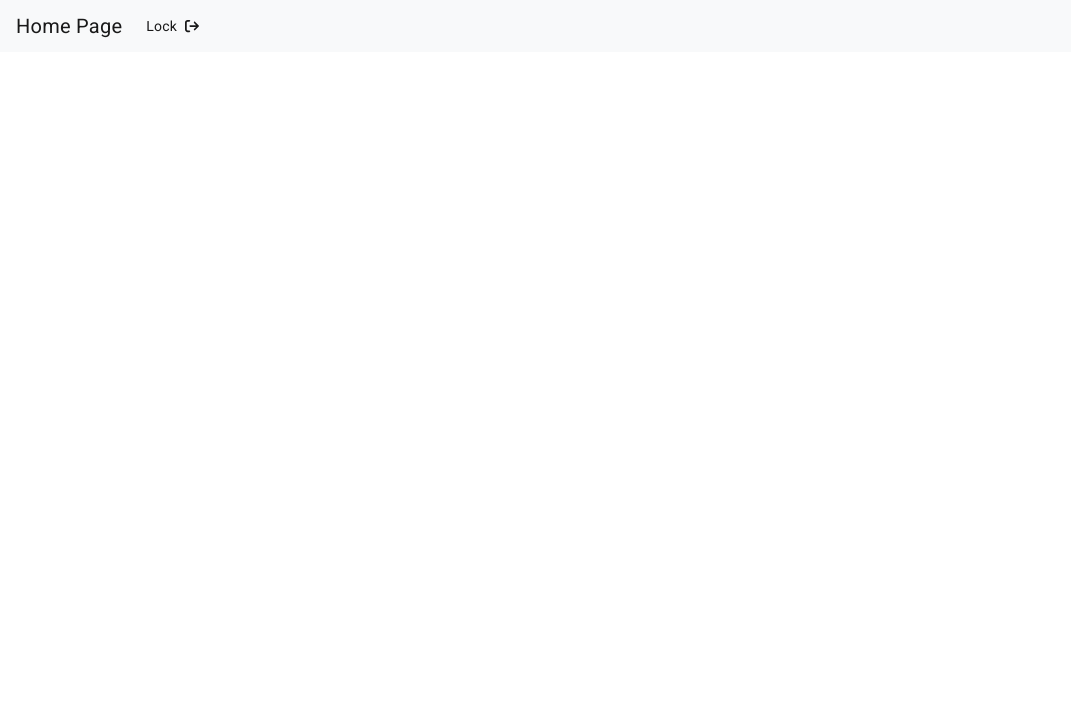
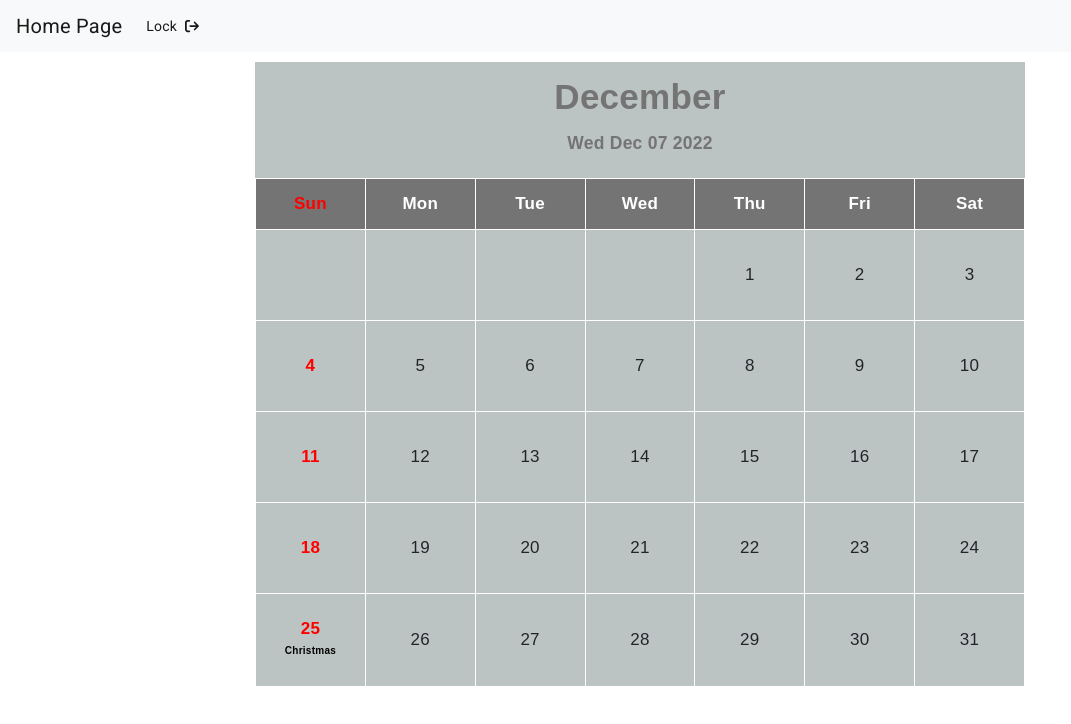
Before and after one commit to SivinSaji/angular-sample-project, an Angular app: page /calender in a window 1280 px wide. Before the commit this address led to /. Shown: the top 724 px of the page, without its empty margins (0-1071 px from the left). Built offline with nearby package versions, Linux system fonts and the light colour scheme; sample sign-in values are in the browser's storage.

Commit message:
Desighned calender using html and css

```diff
--- a/src/app/app-routing.module.ts
+++ b/src/app/app-routing.module.ts
@@ -2,6 +2,7 @@ import { NgModule } from '@angular/core';
 import { RouterModule, Routes } from '@angular/router';
 import { LoginComponent } from './login/login.component';
 import { HomeComponent } from './home/home.component';
+import { CalenderComponent } from './calender/calender.component';
 import { AuthGuard } from './shared/auth.guard';
 
 const routes: Routes = [
@@ -14,6 +15,10 @@ const routes: Routes = [
   {
     path: 'home', component: HomeComponent,
     canActivate: [AuthGuard]
+  },
+  {
+    path: 'calender', component: CalenderComponent,
+    canActivate: [AuthGuard]
   }
 ];
 
--- a/src/app/app.module.ts
+++ b/src/app/app.module.ts
@@ -12,12 +12,14 @@ import { MatInputModule } from '@angular/material/input';
 import { MatFormFieldModule } from '@angular/material/form-field';
 import { MatCardModule } from '@angular/material/card';
 import { FontAwesomeModule } from '@fortawesome/angular-fontawesome';
+import { CalenderComponent } from './calender/calender.component';
 
 @NgModule({
   declarations: [
     AppComponent,
     LoginComponent,
-    HomeComponent
+    HomeComponent,
+    CalenderComponent
   ],
   imports: [
     BrowserModule,
--- /dev/null
+++ b/src/app/calender/calender.component.css
@@ -0,0 +1,97 @@
+.container {
+    max-width: 800px;
+    margin: auto;
+    margin-top: 10px;
+    font-family: sans-serif;
+}
+
+.month {
+    text-align: center;
+    background: #bbc4c2;
+    font-size: 2.5em;
+    color: #747474;
+    padding: 25px;
+}
+
+.date {
+    text-align: center;
+    font-size: .5em;
+    color: #747474;
+}
+
+table,
+th,
+td {
+    width: 100%;
+    table-layout: fixed;
+    text-align: center;
+    font-size: 17px;
+    border-collapse: collapse;
+    border: 1px solid #fff;
+}
+
+tr,
+th {
+    padding: 15px;
+}
+
+td {
+    padding-left: 25px;
+    padding-right: 25px;
+    padding-top: 35px;
+    padding-bottom: 35px;
+}
+
+th {
+    color: #fff;
+    background: #747474;
+}
+
+td {
+    background: #bbc4c2;
+}
+
+td:hover {
+    background: #747474;
+}
+
+.sunday {
+    color: red;
+    font-weight: bold;
+}
+
+.sunday-week {
+    color: red;
+}
+
+.holiday {
+    color: #000;
+    font-size: x-small;
+}
+
+#holiday {
+    padding-top: 25px;
+    padding-bottom: 25px;
+}
+
+.holiday-list {
+    border: #000;
+    background: #747474;
+}
+
+
+@media screen and (max-width: 650px) {
+
+    /*Hide in medium Devices*/
+    .holiday {
+        display: none;
+    }
+}
+
+@media screen and (min-width: 650px) {
+
+    /*Hide in small Devices*/
+    .list-group {
+        display: none;
+    }
+}
--- /dev/null
+++ b/src/app/calender/calender.component.html
@@ -0,0 +1,66 @@
+<div class="container">
+    <div class="month">
+        <strong>{{month}}</strong><br><br>
+        <strong class="date">{{currentDate}}</strong>
+    </div>
+    <table>
+        <tr>
+            <th class="sunday-week">Sun</th>
+            <th>Mon</th>
+            <th>Tue</th>
+            <th>Wed</th>
+            <th>Thu</th>
+            <th>Fri</th>
+            <th>Sat</th>
+        </tr>
+        <tr>
+            <td></td>
+            <td></td>
+            <td></td>
+            <td></td>
+            <td>1</td>
+            <td>2</td>
+            <td>3</td>
+        </tr>
+        <tr>
+            <td class="sunday">4</td>
+            <td>5</td>
+            <td>6</td>
+            <td>7</td>
+            <td>8</td>
+            <td>9</td>
+            <td>10</td>
+        </tr>
+        <tr>
+            <td class="sunday">11</td>
+            <td>12</td>
+            <td>13</td>
+            <td>14</td>
+            <td>15</td>
+            <td>16</td>
+            <td>17</td>
+        </tr>
+        <tr>
+            <td class="sunday">18</td>
+            <td>19</td>
+            <td>20</td>
+            <td>21</td>
+            <td>22</td>
+            <td>23</td>
+            <td>24</td>
+        </tr>
+        <tr>
+            <td class="sunday" id="holiday">25<br><span class="holiday">Christmas</span></td>
+            <td>26</td>
+            <td>27</td>
+            <td>28</td>
+            <td>29</td>
+            <td>30</td>
+            <td>31</td>
+        </tr>
+    </table>
+    <ul class="list-group mt-2">
+        <li class="holiday-list list-group-item active">Holiday List</li>
+        <li class="list-group-item">Christmas on 25th December</li>
+    </ul>
+</div>
--- /dev/null
+++ b/src/app/calender/calender.component.ts
@@ -0,0 +1,15 @@
+import { Component } from '@angular/core';
+
+@Component({
+  selector: 'app-calender',
+  templateUrl: './calender.component.html',
+  styleUrls: ['./calender.component.css']
+})
+export class CalenderComponent {
+
+  date = new Date();
+
+  monthArray = ["January","February","March","April","May","June","July","August","September","October","November","December"]
+  month = this.monthArray[this.date.getMonth()];
+  currentDate = this.date.toDateString();
+}
```
Also changed, not shown: 1 other file (tests, documents, lock files or other folders).
